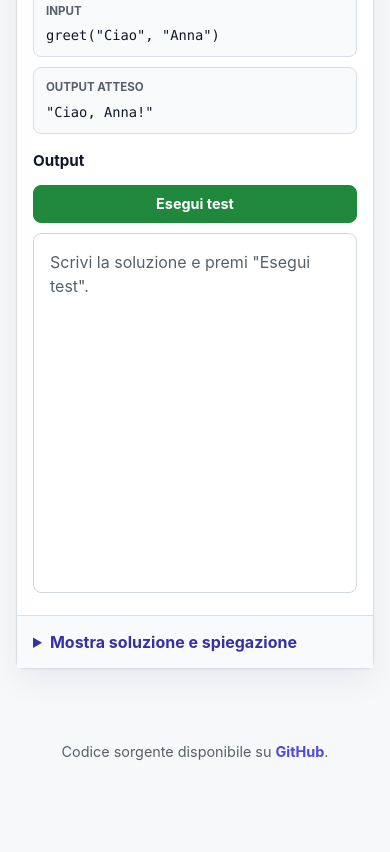
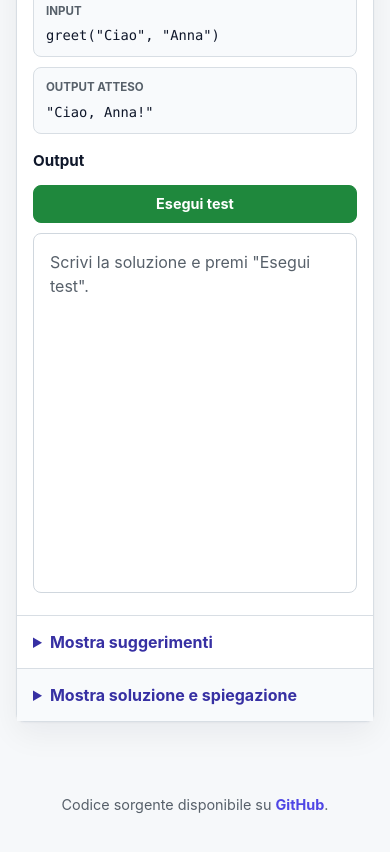
Before and after one commit to emanuelefavero/js-extra-practice, a website built with Vite: page index.html in a window 390 px wide. Shown: the part 3585-4437 px from the top of the page. Before the commit the page ends 4384 px from the top, so only its background shows below. Built offline with nearby package versions, Linux system fonts and the light colour scheme.

Commit message:
feat: add hints

```diff
--- a/src/exercises.js
+++ b/src/exercises.js
@@ -19,6 +19,10 @@ Passaggi:
 4. Completiamo la frase con il punto esclamativo.
 
 Alla fine otteniamo una stringa unica, ad esempio "Ciao, Anna!".`,
+    hints: [
+      'Pensa al risultato come a una frase costruita attaccando piu pezzi di testo.',
+      'Ricorda che con le stringhe puoi usare `+` per unire saluto, punteggiatura e nome.',
+    ],
     tests: [
       { args: ['Ciao', 'Anna'], expected: 'Ciao, Anna!', message: "saluto con 'Ciao' e 'Anna'" },
       {
@@ -54,6 +58,10 @@ Passaggi:
 3. Aggiungiamo quella lettera nell'array delle iniziali.
 
 Alla fine restituiamo il nuovo array con una iniziale per ogni nome ricevuto.`,
+    hints: [
+      'Ti serve un array nuovo dove raccogliere le iniziali una alla volta.',
+      'Dentro il ciclo, il primo carattere di un nome si puo leggere con `[0]`.',
+    ],
     tests: [
       {
         args: [['Anna', 'Paolo', 'Silvia']],
@@ -91,6 +99,10 @@ Passaggi:
 3. Se quel carattere e uguale alla lettera cercata, aggiungiamo il nome al risultato.
 
 Alla fine otteniamo un array filtrato, senza modificare l'array originale.`,
+    hints: [
+      'Prepara un array vuoto e aggiungi solo i nomi che superano il controllo.',
+      'Per ogni nome confronta la sua prima lettera con la lettera ricevuta dalla funzione.',
+    ],
     tests: [
       {
         args: [['Bruno', 'Anna', 'Bianca'], 'B'],
@@ -129,6 +141,10 @@ Passaggi:
 4. Ogni volta che il controllo e vero, aumentiamo il contatore.
 
 Alla fine il contatore contiene il numero totale di vocali trovate nella stringa.`,
+    hints: [
+      'Usa una variabile contatore che parte da 0 e aumenta quando trovi una vocale.',
+      'Per capire se una lettera e una vocale, puoi confrontarla con una stringa come `aeiou`.',
+    ],
     tests: [
       { args: ['ciao'], expected: 3, message: "'ciao' contiene 3 vocali" },
       { args: ['JS'], expected: 0, message: "'JS' non contiene vocali" },
@@ -165,6 +181,10 @@ Passaggi:
 4. Quando troviamo un nome piu lungo, aggiorniamo la variabile.
 
 Alla fine restituiamo il nome piu lungo trovato durante il controllo.`,
+    hints: [
+      'Tieni in una variabile il nome piu lungo trovato finora e aggiornala quando ne trovi uno piu lungo.',
+      'Confronta i nomi usando la proprieta `.length`.',
+    ],
     tests: [
       { args: [['Anna', 'Giorgio', 'Silvia']], expected: 'Giorgio', message: 'Giorgio e il nome piu lungo' },
       { args: [['Marta']], expected: 'Marta', message: 'Marta e il nome piu lungo' },
@@ -187,6 +207,10 @@ Alla fine restituiamo il nome piu lungo trovato durante il controllo.`,
 Usiamo l'operatore modulo ` + '`%`' + `, che restituisce il resto della divisione. Se ` + '`num % 2`' + ` vale 0, significa che il numero e pari; altrimenti e dispari.
 
 Alla fine la funzione restituisce un valore booleano: true per i numeri pari, false per quelli dispari.`,
+    hints: [
+      'Chiediti se dividendo il numero per 2 rimane un resto.',
+      'L\'operatore `%` serve proprio a leggere il resto di una divisione.',
+    ],
     tests: [
       { args: [4], expected: true, message: '4 dovrebbe essere pari' },
       { args: [3], expected: false, message: '3 non dovrebbe essere pari' },
@@ -209,6 +233,10 @@ Alla fine la funzione restituisce un valore booleano: true per i numeri pari, fa
 In JavaScript una stringa vuota viene considerata un valore "falsy". Usando ` + '`!str`' + ` invertiamo questo comportamento: se la stringa e vuota otteniamo true, se contiene testo otteniamo false.
 
 Alla fine la funzione risponde alla domanda: questa stringa e vuota?`,
+    hints: [
+      'Una stringa vuota non contiene caratteri, quindi puoi controllarla in modo diretto.',
+      'Puoi usare `.length` oppure sfruttare il fatto che `""` e un valore falsy.',
+    ],
     tests: [
       { args: [''], expected: true, message: 'stringa vuota dovrebbe tornare true' },
       { args: ['ciao'], expected: false, message: 'stringa non vuota dovrebbe tornare false' },
@@ -229,6 +257,10 @@ Alla fine la funzione risponde alla domanda: questa stringa e vuota?`,
 Le stringhe hanno gia una proprieta ` + '`length`' + ` che contiene questa informazione. Non dobbiamo contarli manualmente: leggiamo quel valore e lo restituiamo.
 
 Alla fine otteniamo un numero, ad esempio 4 per la stringa "ciao".`,
+    hints: [
+      'Non serve un ciclo: JavaScript conosce gia la lunghezza di una stringa.',
+      'La proprieta da leggere e `.length`.',
+    ],
     tests: [
       { args: ['ciao'], expected: 4, message: "lunghezza di 'ciao' e 4" },
       { args: [''], expected: 0, message: 'lunghezza di stringa vuota e 0' },
@@ -249,6 +281,9 @@ Alla fine otteniamo un numero, ad esempio 4 per la stringa "ciao".`,
 La soluzione traduce direttamente il problema in codice: moltiplichiamo il numero per 2. Non servono condizioni o cicli, perche il risultato dipende solo da una moltiplicazione.
 
 Alla fine la funzione restituisce il nuovo numero calcolato.`,
+    hints: [
+      'Il doppio di un numero si ottiene moltiplicandolo per 2.',
+    ],
     tests: [
       { args: [5], expected: 10, message: 'doppio di 5 e 10' },
       { args: [0], expected: 0, message: 'doppio di 0 e 0' },
@@ -269,6 +304,10 @@ Alla fine la funzione restituisce il nuovo numero calcolato.`,
 Usiamo il confronto ` + '`num > 0`' + `. Se il confronto e vero, il numero e positivo. In questa soluzione 0 non viene considerato positivo, perche non e maggiore di 0.
 
 Alla fine la funzione restituisce true solo per i numeri positivi.`,
+    hints: [
+      'Confronta il numero con 0.',
+      'La funzione deve restituire direttamente il risultato di una domanda vero/falso.',
+    ],
     tests: [
       { args: [5], expected: true, message: '5 e positivo' },
       { args: [-3], expected: false, message: '-3 non e positivo' },
@@ -291,6 +330,10 @@ Alla fine la funzione restituisce true solo per i numeri positivi.`,
 Quando usiamo l'operatore ` + '`+`' + ` con le stringhe, JavaScript le concatena, cioe le attacca una dopo l'altra. In questa soluzione non aggiungiamo spazi automaticamente: il risultato dipende esattamente dalle due stringhe ricevute.
 
 Alla fine la funzione restituisce la stringa unita.`,
+    hints: [
+      'Il risultato deve contenere la prima stringa seguita dalla seconda.',
+      'Con le stringhe, l\'operatore `+` non somma: unisce i testi.',
+    ],
     tests: [
       { args: ['ciao', 'mondo'], expected: 'ciaomondo', message: "concatenazione di 'ciao' e 'mondo'" },
       { args: ['', 'test'], expected: 'test', message: 'concatenazione con stringa vuota' },
@@ -311,6 +354,10 @@ Alla fine la funzione restituisce la stringa unita.`,
 Gli array hanno la proprieta ` + '`length`' + `, che indica quanti elementi ci sono dentro. Se ` + '`arr.length`' + ` vale 0, l'array e vuoto; se vale un numero maggiore di 0, contiene almeno un elemento.
 
 Alla fine la funzione restituisce true solo quando l'array e vuoto.`,
+    hints: [
+      'Un array vuoto ha zero elementi.',
+      'Controlla il valore di `arr.length`.',
+    ],
     tests: [
       { args: [[]], expected: true, message: 'array vuoto dovrebbe tornare true' },
       { args: [[1, 2]], expected: false, message: 'array non vuoto dovrebbe tornare false' },
@@ -331,6 +378,10 @@ Alla fine la funzione restituisce true solo quando l'array e vuoto.`,
 Negli array gli indici partono da 0, quindi il primo elemento si trova in posizione ` + '`arr[0]`' + `. La funzione legge quel valore e lo restituisce direttamente.
 
 Alla fine otteniamo il primo elemento dell'array ricevuto.`,
+    hints: [
+      'Negli array il primo elemento non e in posizione 1.',
+      'Gli indici partono da 0, quindi guarda `arr[0]`.',
+    ],
     tests: [
       { args: [[1, 2, 3]], expected: 1, message: 'primo elemento di [1,2,3] e 1' },
       { args: [[5]], expected: 5, message: 'primo elemento di [5] e 5' },
@@ -351,6 +402,10 @@ Alla fine otteniamo il primo elemento dell'array ricevuto.`,
 La soluzione usa l'operatore ` + '`+`' + ` tra i due parametri. In questo caso i valori sono numeri, quindi JavaScript esegue una somma matematica.
 
 Alla fine la funzione restituisce il risultato della somma.`,
+    hints: [
+      'Devi combinare i due parametri numerici in un solo risultato.',
+      'Con i numeri, l\'operatore `+` esegue una somma matematica.',
+    ],
     tests: [
       { args: [3, 4], expected: 7, message: 'somma di 3 e 4 e 7' },
       { args: [-2, 5], expected: 3, message: 'somma di -2 e 5 e 3' },
@@ -376,6 +431,10 @@ Passaggi:
 2. Se il numero e gia positivo o vale 0, lo lasciamo com'e.
 
 Alla fine la funzione restituisce sempre un numero positivo o 0.`,
+    hints: [
+      'Dividi il ragionamento in due casi: numero negativo e numero non negativo.',
+      'Se il numero e negativo, il suo valore assoluto si ottiene cambiando il segno.',
+    ],
     tests: [
       { args: [-5], expected: 5, message: 'assoluto di -5 e 5' },
       { args: [3], expected: 3, message: 'assoluto di 3 e 3' },
@@ -409,6 +468,10 @@ Passaggi:
 4. Usiamo ` + '`Math.sqrt(num)`' + ` come limite per evitare controlli inutili: se esiste un divisore grande, ne esiste anche uno piu piccolo gia controllato.
 
 Alla fine, se non troviamo divisori, il numero e primo.`,
+    hints: [
+      'Prima gestisci i numeri minori di 2: non sono numeri primi.',
+      'Poi prova a cercare un divisore: se `num % i` vale 0, hai trovato un motivo per restituire false.',
+    ],
     tests: [
       { args: [2], expected: true, message: '2 e primo' },
       { args: [17], expected: true, message: '17 e primo' },
@@ -443,6 +506,10 @@ Passaggi:
 3. Se arriviamo alla fine senza trovare nulla, restituiamo ` + '`-1`' + `.
 
 Alla fine la funzione si comporta come una ricerca: restituisce la posizione se trova l'elemento, altrimenti -1.`,
+    hints: [
+      'Scorri l\'array dall\'inizio alla fine controllando un elemento alla volta.',
+      'Quando trovi l\'elemento cercato, l\'indice giusto e la variabile del ciclo.',
+    ],
     tests: [
       { args: [[1, 2, 3], 2], expected: 1, message: 'indice di 2 in [1,2,3] e 1' },
       { args: [[5, 10, 15], 5], expected: 0, message: 'indice di 5 in [5,10,15] e 0' },
@@ -477,6 +544,10 @@ Passaggi:
 4. Quando il numero e pari, lo aggiungiamo al risultato con ` + '`.push()`' + `.
 
 Alla fine restituiamo il nuovo array filtrato.`,
+    hints: [
+      'Crea un array di risultato e inserisci solo i numeri che rispettano la condizione.',
+      'Un numero pari ha resto 0 quando viene diviso per 2.',
+    ],
     tests: [
       { args: [[1, 2, 3, 4]], expected: [2, 4], message: 'filtrando [1,2,3,4] restituisce [2,4]' },
       { args: [[1, 3, 5]], expected: [], message: 'filtrando [1,3,5] restituisce []' },
@@ -508,6 +579,10 @@ Passaggi:
 4. Non serve controllare tutta la stringa: basta arrivare fino a meta.
 
 Alla fine, se nessun confronto fallisce, la stringa e palindroma.`,
+    hints: [
+      'Confronta le lettere a coppie: prima con ultima, seconda con penultima, e cosi via.',
+      'Per leggere la lettera opposta a `str[i]`, ragiona su `str.length - 1 - i`.',
+    ],
     tests: [
       { args: ['aba'], expected: true, message: "'aba' e un palindromo" },
       { args: ['abc'], expected: false, message: "'abc' non e un palindromo" },
@@ -541,6 +616,10 @@ Passaggi:
 3. La variabile cresce passo dopo passo fino a contenere la somma completa.
 
 Alla fine restituiamo il totale calcolato.`,
+    hints: [
+      'Prepara una variabile totale che parte da 0.',
+      'Durante il ciclo aggiungi ogni numero dell\'array al totale.',
+    ],
     tests: [
       { args: [[1, 2, 3]], expected: 6, message: 'somma di [1,2,3] e 6' },
       { args: [[10, 20]], expected: 30, message: 'somma di [10,20] e 30' },
@@ -573,6 +652,10 @@ Passaggi:
 3. Se troviamo una differenza, restituiamo subito false.
 
 Alla fine restituiamo true solo se tutti gli elementi corrispondono nella stessa posizione.`,
+    hints: [
+      'Prima controlla la lunghezza: due array con lunghezze diverse non possono essere uguali.',
+      'Se le lunghezze coincidono, confronta gli elementi con lo stesso indice.',
+    ],
     tests: [
       { args: [[1, 2, 3], [1, 2, 3]], expected: true, message: '[1,2,3] e [1,2,3] sono uguali' },
       { args: [[1, 2], [2, 1]], expected: false, message: '[1,2] e [2,1] non sono uguali' },
@@ -602,6 +685,10 @@ Passaggi:
 3. Salviamo il nuovo valore nella stessa posizione dell'array.
 
 Alla fine restituiamo l'array con tutti i numeri raddoppiati. Questa soluzione modifica direttamente l'array ricevuto.`,
+    hints: [
+      'Scorri l\'array con un ciclo e lavora su un elemento alla volta.',
+      'Per cambiare un valore dentro l\'array, assegna il nuovo valore nella stessa posizione.',
+    ],
     tests: [
       { args: [[1, 2, 3]], expected: [2, 4, 6], message: 'raddoppiando [1,2,3] restituisce [2,4,6]' },
       { args: [[5]], expected: [10], message: 'raddoppiando [5] restituisce [10]' },
@@ -641,6 +728,10 @@ Passaggi:
 4. Lo scambio usa una variabile temporanea, per non perdere uno dei due valori.
 
 Alla fine l'array risulta ordinato in modo crescente.`,
+    hints: [
+      'Confronta coppie di numeri vicini: se sono nell\'ordine sbagliato, scambiali.',
+      'Ripeti i confronti piu volte, perche un solo passaggio non basta sempre a ordinare tutto.',
+    ],
     tests: [
       { args: [[3, 1, 2]], expected: [1, 2, 3], message: 'ordinando [3,1,2] restituisce [1,2,3]' },
       { args: [[5]], expected: [5], message: 'ordinando [5] restituisce [5]' },
@@ -678,6 +769,10 @@ Passaggi:
 4. Quando troviamo un numero piu grande, aggiorniamo la variabile.
 
 Alla fine restituiamo il valore piu grande trovato.`,
+    hints: [
+      'Tieni in una variabile il numero piu grande trovato finora.',
+      'Confronta ogni numero con quel valore e aggiornalo solo quando trovi un numero piu grande.',
+    ],
     tests: [
       { args: [[1, 5, 3]], expected: 5, message: 'massimo di [1,5,3] e 5' },
       { args: [[10]], expected: 10, message: 'massimo di [10] e 10' },
@@ -707,6 +802,10 @@ Passaggi:
 3. Se il controllo arriva alla fine senza trovare il numero, restituiamo false.
 
 Alla fine la funzione risponde con un booleano: true se il numero esiste nell'array, false se non esiste.`,
+    hints: [
+      'Scorri l\'array e confronta ogni elemento con il numero cercato.',
+      'Se trovi una corrispondenza puoi restituire subito true; se arrivi alla fine, restituisci false.',
+    ],
     tests: [
       { args: [[1, 2, 3], 2], expected: true, message: '[1,2,3] contiene 2' },
       { args: [[1, 2, 3], 5], expected: false, message: '[1,2,3] non contiene 5' },
--- a/src/main.js
+++ b/src/main.js
@@ -180,6 +180,14 @@ app.innerHTML = `
           </section>
         </div>
 
+        <details class="hints-panel">
+          <summary>Mostra suggerimenti</summary>
+          <div class="hints-content">
+            <h3>Suggerimenti</h3>
+            <ol id="exercise-hints" class="hints-list"></ol>
+          </div>
+        </details>
+
         <details class="solution-panel">
           <summary>Mostra soluzione e spiegazione</summary>
           <div class="solution-content">
@@ -226,6 +234,8 @@ const exampleInput = document.getElementById('example-input');
 const exampleOutput = document.getElementById('example-output');
 const runButton = document.getElementById('run-button');
 const resetButton = document.getElementById('reset-button');
+const hintsPanel = document.querySelector('.hints-panel');
+const exerciseHints = document.getElementById('exercise-hints');
 const solutionPanel = document.querySelector('.solution-panel');
 const solutionExplanation = document.getElementById('solution-explanation');
 
@@ -360,6 +370,10 @@ function renderExplanation(text) {
   if (listIsOpen) html += '</ol>';
 
   return html;
+}
+
+function renderHints(hints) {
+  return hints.map(hint => `<li>${renderInlineCode(hint)}</li>`).join('');
 }
 
 function runExerciseTests(exercise, code) {
@@ -516,9 +530,11 @@ function loadSelectedExercise() {
   exerciseTitle.textContent = exercise.title;
   exercisePrompt.textContent = exercise.prompt;
   setSolutionCode(exercise.solution);
+  exerciseHints.innerHTML = renderHints(exercise.hints);
   solutionExplanation.innerHTML = renderExplanation(exercise.explanation);
   exampleInput.textContent = formatFunctionCall(exercise);
   exampleOutput.textContent = formatValue(exercise.tests[0].expected);
+  hintsPanel.open = false;
   solutionPanel.open = false;
   exerciseStatus.textContent = isCompleted(exercise.id) ? 'Completato' : 'Da fare';
   exerciseStatus.className = `status-pill ${isCompleted(exercise.id) ? 'completed' : ''}`;
--- a/src/style.css
+++ b/src/style.css
@@ -549,9 +549,14 @@ button:focus-visible {
   background: var(--danger-soft);
 }
 
+.hints-panel,
 .solution-panel {
   border-top: 1px solid var(--line);
   background: var(--surface-subtle);
+}
+
+.hints-panel {
+  background: var(--surface);
 }
 
 summary {
@@ -562,6 +567,7 @@ summary {
   font-weight: 700;
 }
 
+.hints-content,
 .solution-content {
   display: grid;
   gap: 16px;
@@ -575,6 +581,18 @@ code {
 .explanation {
   margin-bottom: 0;
   color: var(--muted);
+}
+
+.hints-list {
+  display: grid;
+  gap: 10px;
+  margin: 0;
+  padding-left: 22px;
+  color: var(--muted);
+}
+
+.hints-list li {
+  padding-left: 2px;
 }
 
 .explanation p {
@@ -596,6 +614,7 @@ code {
   padding-left: 2px;
 }
 
+.hints-list code,
 .explanation code {
   padding: 1px 5px;
   border: 1px solid var(--line);
@@ -663,6 +682,7 @@ code {
   .work-grid,
   .exercise-main,
   summary,
+  .hints-content,
   .solution-content {
     padding-left: 16px;
     padding-right: 16px;
```
Also changed, not shown: AGENTS.md (+8 -1 lines), README.md.
